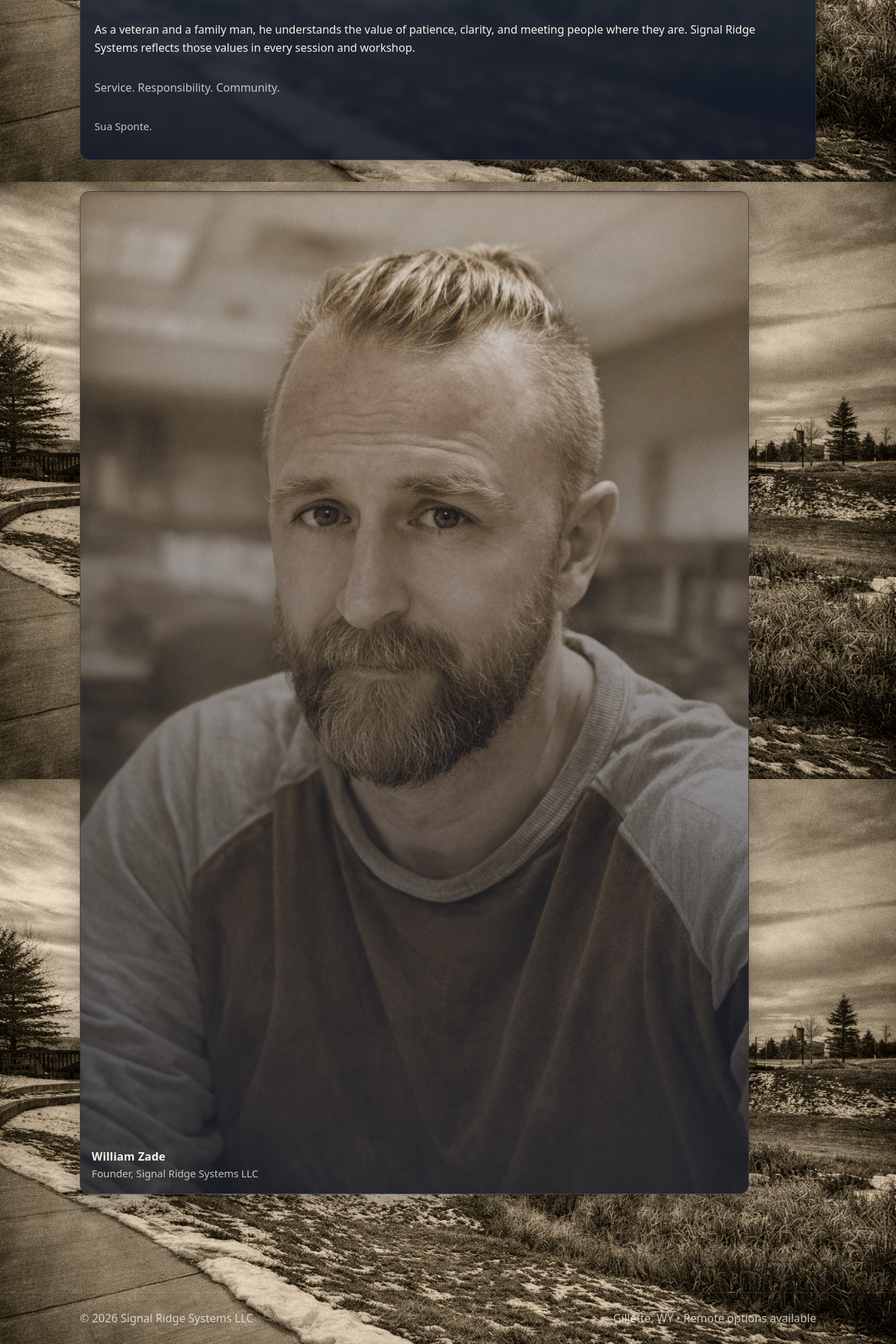
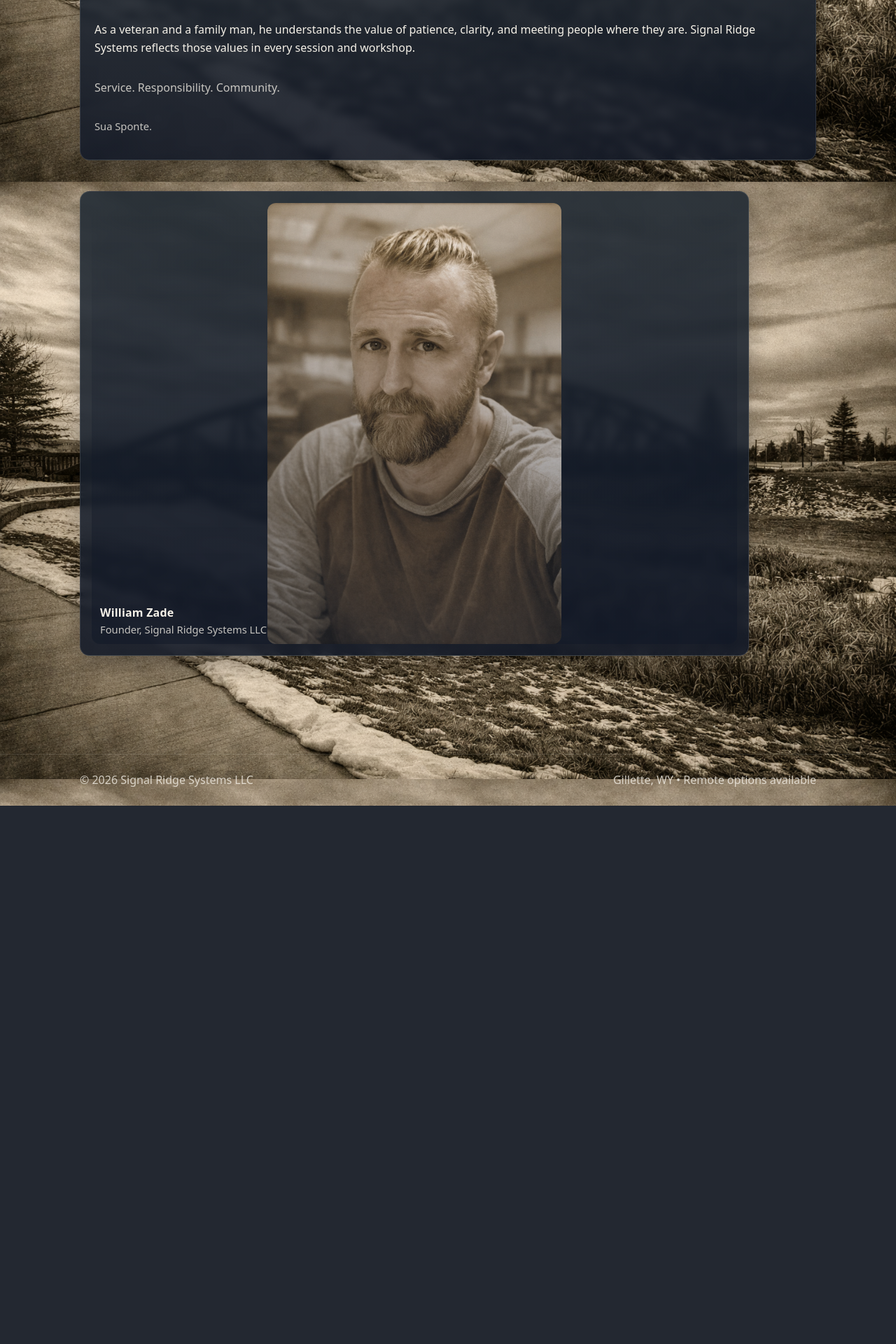
Before and after one commit to Signal-Ridge-SysAdmin/Signal-Ridge-Systems-Website, a Flask app: page / in a window 1280 px wide. Shown: the part 1447-3367 px from the top of the page at 70% size. After the commit the page ends 2598 px from the top, so only its background shows below. Run offline with Flask 3, Linux system fonts and the light colour scheme.

Commit message:
fixed founder image on homepage to not be so dang dominating

```diff
--- a/static/css/styles.css
+++ b/static/css/styles.css
@@ -522,12 +522,15 @@ main.container {
 /* =========================
    Home: Featured Founder row
    ========================= */
-.card.founder-copy { grid-column: span 12; }
+.card.founder-copy {
+  grid-column: span 12;
+}
+
 .card.founder-photo {
   grid-column: span 12;
-  padding: 0;
-  overflow: hidden;
+  padding: 1rem;            /* gives breathing room */
   position: relative;
+  text-align: center;       /* centers the image visually */
 }
 
 @media (min-width: 900px) {
@@ -535,26 +538,36 @@ main.container {
   .card.founder-photo { grid-column: span 4; }
 }
 
+/* Scale the image down instead of cropping it */
 .founder-photo .portrait {
+  display: block;
   width: 100%;
-  height: 100%;
-  min-height: 240px;
-  object-fit: cover;
-  display: block;
+  max-width: 420px;         /* THIS is the key control */
+  height: auto;
+
+  margin: 0 auto;           /* horizontal centering */
+  border-radius: 12px;      /* softer than full card radius */
 }
 
+/* Overlay + caption still work, but only if you want them */
 .portrait-overlay {
   position: absolute;
-  inset: 0;
-  background: linear-gradient(180deg, rgba(17,24,39,0.10), rgba(17,24,39,0.70));
+  inset: 1rem;              /* match padding */
+  background: linear-gradient(
+    180deg,
+    rgba(17,24,39,0.00),
+    rgba(17,24,39,0.55)
+  );
   pointer-events: none;
+  border-radius: 12px;
 }
 
 .portrait-caption {
   position: absolute;
-  left: 1rem;
-  right: 1rem;
-  bottom: 1rem;
+  left: 1.75rem;
+  right: 1.75rem;
+  bottom: 1.5rem;
+  text-align: left;
 }
 
 .portrait-name {
```
